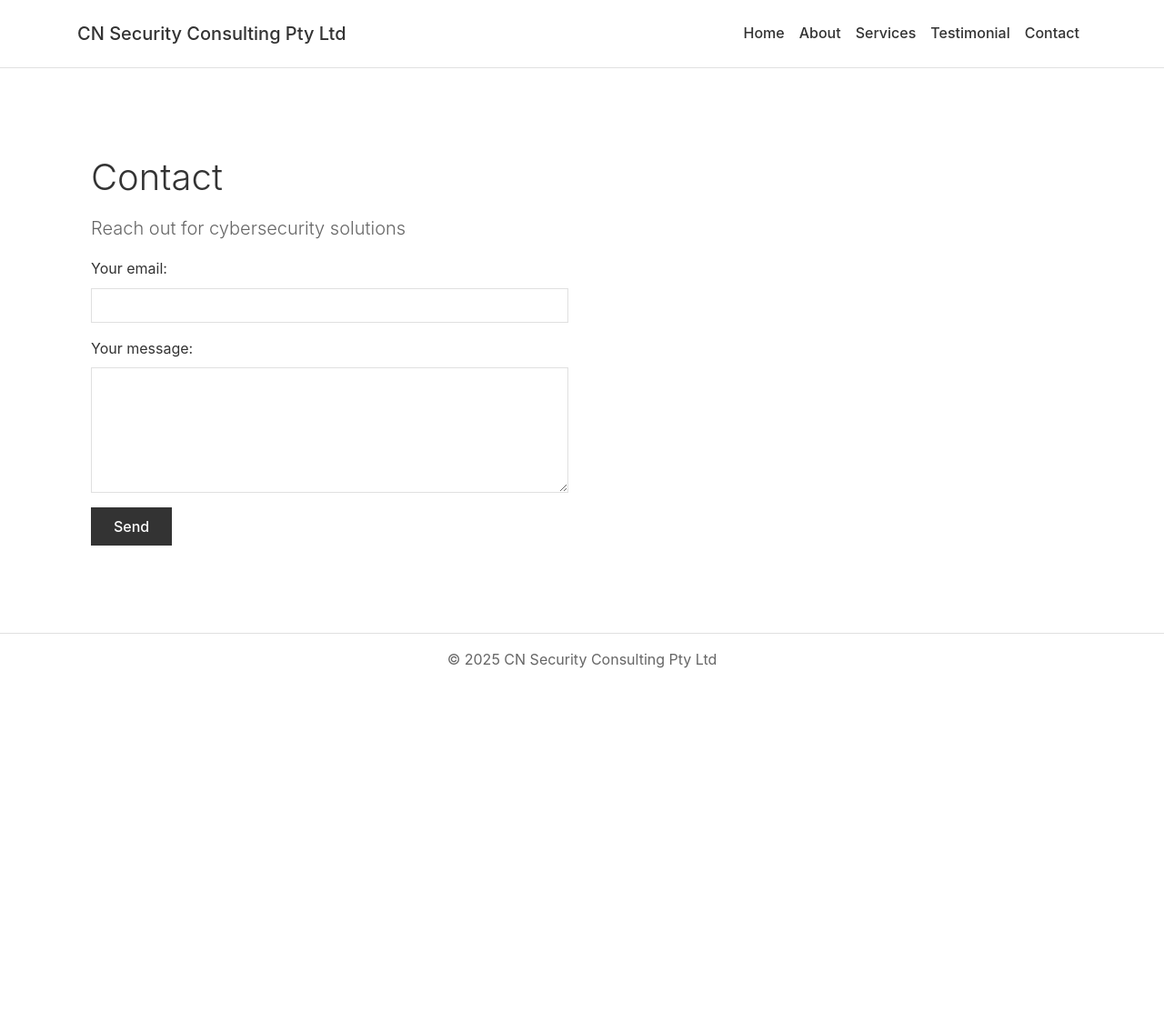
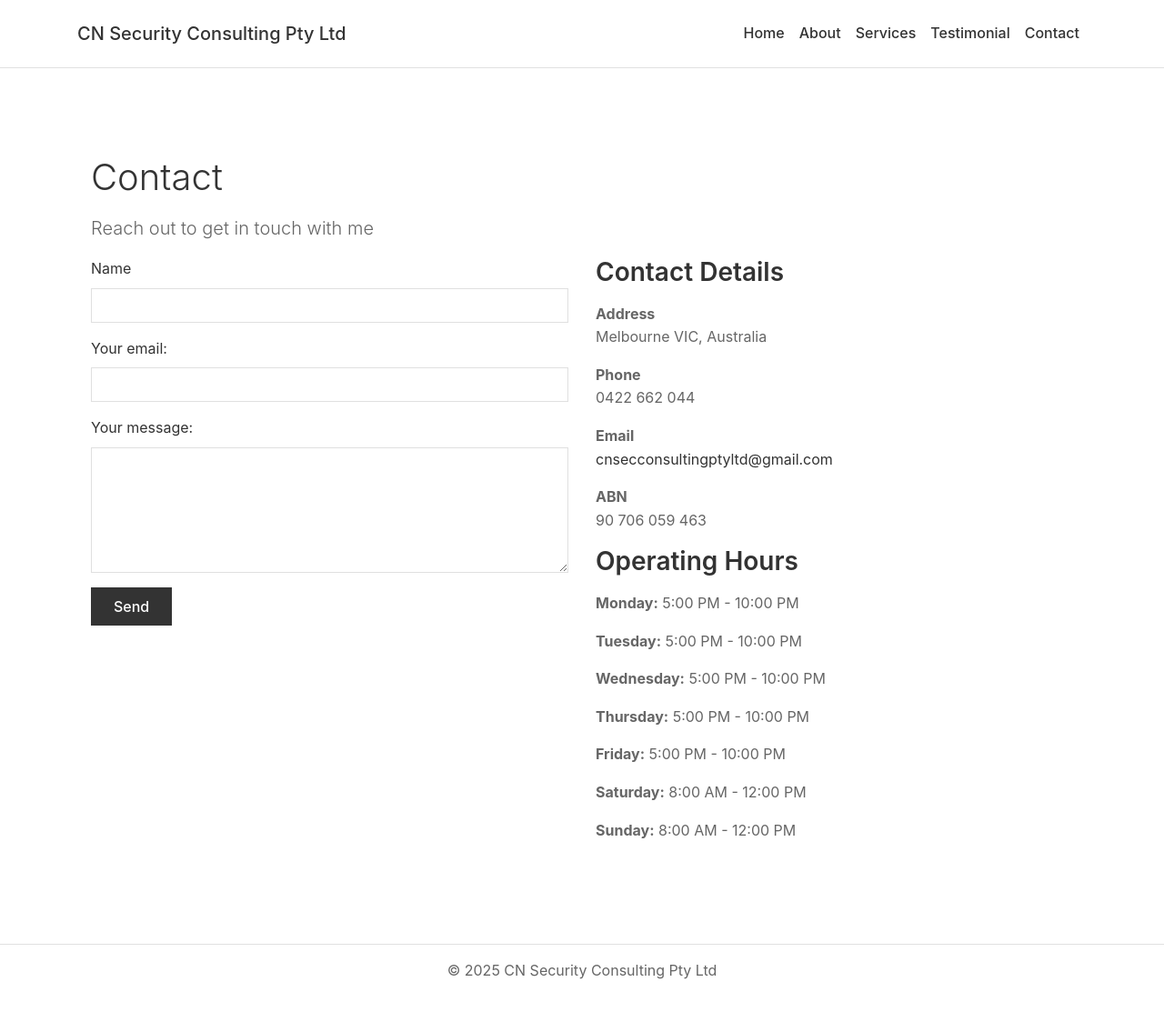
Before and after one commit to hookthieves/hookthieves.github.io, a Jekyll site: the page built from contact.html, in a window 1280 px wide. Shown: the whole page at 91% size. Built offline with Jekyll 4.4.1, drawn with Linux system fonts in a browser that asks for light colours; before the commit the page ends 900 px from its top, so only the background shows below that.

Commit message:
Update contact.html

```diff
--- a/contact.html
+++ b/contact.html
@@ -4,11 +4,15 @@ title: Contact
 ---
 <div class="container py-5">
     <h1 class="display-4">Contact</h1>
-    <p class="lead">Reach out for cybersecurity solutions</p>
+    <p class="lead">Reach out to get in touch with me</p>
 
     <div class="row">
         <div class="col-md-6">
             <form action="https://formspree.io/f/xjkyegkk" method="POST">
+                <div class="form-group">
+                    <label for="name">Name</label>
+                    <input type="text" class="form-control" id="name" name="name" required>
+                </div>
                 <div class="form-group">
                     <label for="email">Your email:</label>
                     <input type="email" class="form-control" id="email" name="email" required>
@@ -20,5 +24,20 @@ title: Contact
                 <button type="submit" class="btn btn-primary">Send</button>
             </form>
         </div>
+        <div class="col-md-6">
+            <h3>Contact Details</h3>
+            <p><strong>Address</strong><br>Melbourne VIC, Australia</p>
+            <p><strong>Phone</strong><br>0422 662 044</p>
+            <p><strong>Email</strong><br><a href="mailto:cnsecconsultingptyltd@gmail.com">cnsecconsultingptyltd@gmail.com</a></p>
+            <p><strong>ABN</strong><br>90 706 059 463</p>
+            <h3>Operating Hours</h3>
+            <p><strong>Monday:</strong> 5:00 PM - 10:00 PM</p>
+            <p><strong>Tuesday:</strong> 5:00 PM - 10:00 PM</p>
+            <p><strong>Wednesday:</strong> 5:00 PM - 10:00 PM</p>
+            <p><strong>Thursday:</strong> 5:00 PM - 10:00 PM</p>
+            <p><strong>Friday:</strong> 5:00 PM - 10:00 PM</p>
+            <p><strong>Saturday:</strong> 8:00 AM - 12:00 PM</p>
+            <p><strong>Sunday:</strong> 8:00 AM - 12:00 PM</p>
+        </div>
     </div>
 </div>
```
